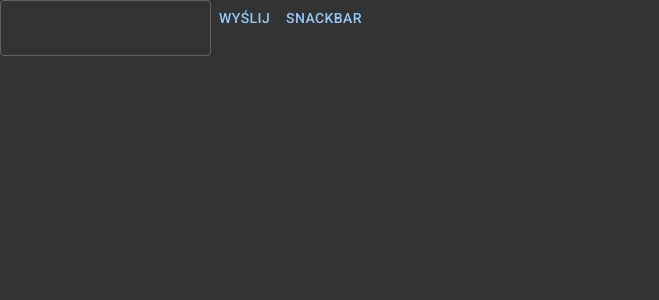
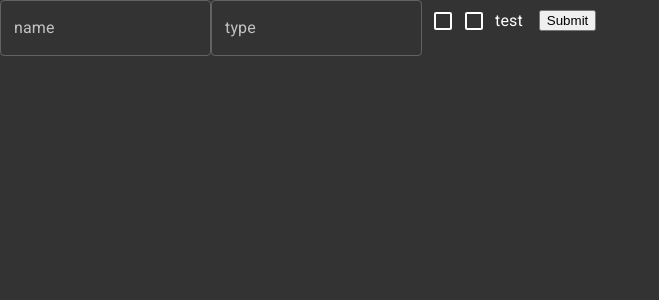
Before and after one commit to krystiansledz/juice-agh, a React (Create React App) app: page /sandbox in a window 1280 px wide. Shown: the top 300 px of the page, without its empty margins (0-659 px from the left). Built offline with nearby package versions, Linux system fonts and the light colour scheme.

Commit message:
TextInput Checkbox CheckboxWithLabel

```diff
--- /dev/null
+++ b/src/components/Form/Checkbox.tsx
@@ -0,0 +1,39 @@
+import React from "react";
+import { Controller } from "react-hook-form";
+import { Control } from "react-hook-form/dist/types/form";
+import {
+  Checkbox as MuiCheckbox,
+  FormControl,
+  FormHelperText,
+} from "@mui/material";
+
+type Props = {
+  control: Control<any>;
+  name: string;
+};
+
+const Checkbox: React.FC<Props> = (props) => {
+  const { name, control } = props;
+
+  return (
+    <Controller
+      render={({ field, fieldState: { error } }) => (
+        <FormControl>
+          <MuiCheckbox
+            sx={{
+              color: !!error ? (theme) => theme.palette.error.main : "white",
+            }}
+            {...field}
+          />
+          {error && (
+            <FormHelperText error={!!error}>{error.message}</FormHelperText>
+          )}
+        </FormControl>
+      )}
+      name={name}
+      control={control}
+    />
+  );
+};
+
+export default Checkbox;
--- /dev/null
+++ b/src/components/Form/CheckboxWithLabel.tsx
@@ -0,0 +1,31 @@
+import React from "react";
+import { useFormState } from "react-hook-form";
+import { Control } from "react-hook-form/dist/types/form";
+import { FormControlLabel } from "@mui/material";
+import Checkbox from "./Checkbox";
+
+type Props = {
+  control: Control<any>;
+  name: string;
+  label?: string;
+};
+
+const CheckboxWithLabel: React.FC<Props> = (props) => {
+  const { label, control, name } = props;
+  const { errors } = useFormState({ control });
+
+  return (
+    <FormControlLabel
+      control={<Checkbox {...props} />}
+      label={label}
+      sx={{
+        color:
+          errors && !!errors[name]
+            ? (theme) => theme.palette.error.main
+            : "white",
+      }}
+    />
+  );
+};
+
+export default CheckboxWithLabel;
--- /dev/null
+++ b/src/components/Form/TextInput.tsx
@@ -0,0 +1,33 @@
+import { TextField } from "@mui/material";
+import { Controller } from "react-hook-form";
+import React from "react";
+import { Control } from "react-hook-form/dist/types/form";
+
+type Props = {
+  control: Control<any>;
+  name: string;
+  label?: string;
+  disabled?: boolean;
+};
+
+const TextInput: React.FC<Props> = (props) => {
+  const { control, name, label, disabled = false } = props;
+
+  return (
+    <Controller
+      render={({ field, fieldState: { error } }) => (
+        <TextField
+          label={label}
+          error={!!error}
+          helperText={error?.message}
+          disabled={disabled}
+          {...field}
+        />
+      )}
+      name={name}
+      control={control}
+    />
+  );
+};
+
+export default TextInput;
--- a/src/pages/Sandbox/index.tsx
+++ b/src/pages/Sandbox/index.tsx
@@ -1,12 +1,58 @@
 import React from "react";
-import Snackbars from "./Parts/Snackbars";
+import TextInput from "src/components/Form/TextInput";
+import Checkbox from "src/components/Form/Checkbox";
+import { useForm } from "react-hook-form";
+import { yupResolver } from "@hookform/resolvers/yup";
+import yup from "../../yup";
+import CheckboxWithLabel from "../../components/Form/CheckboxWithLabel";
+
+type InputFields = {
+  name: string;
+  type: string;
+  test: boolean;
+  withlabel: boolean;
+};
+
+const schema = yup.object().shape({
+  name: yup.string().max(5).required(),
+  type: yup.string().required(),
+  test: yup.bool().oneOf([true], "To pole jest wymagane"),
+  withlabel: yup.bool().oneOf([true], "To pole jest wymagane"),
+});
 
 type Props = {};
 
 const SandboxPage: React.FC<Props> = () => {
+  const { handleSubmit, control } = useForm<InputFields>({
+    resolver: yupResolver(schema),
+    defaultValues: {
+      test: false,
+      withlabel: false,
+    },
+  });
+
+  const onSubmit = (data: any) => {
+    // TODO: Connect with API
+  };
+
   return (
     <div>
-      <Snackbars />
+      <form onSubmit={handleSubmit(onSubmit)}>
+        <TextInput
+          name={"name"}
+          label={"name"}
+          // disabled={true}
+          control={control}
+        />
+        <TextInput name={"type"} label={"type"} control={control} />
+        <Checkbox name={"test"} control={control} />
+        <CheckboxWithLabel
+          name={"withlabel"}
+          label={"test"}
+          control={control}
+        />
+        <button>Submit</button>
+      </form>
     </div>
   );
 };
```
Also changed, not shown: src/router/components/TextInput.tsx (deleted, +0 -48 lines).
